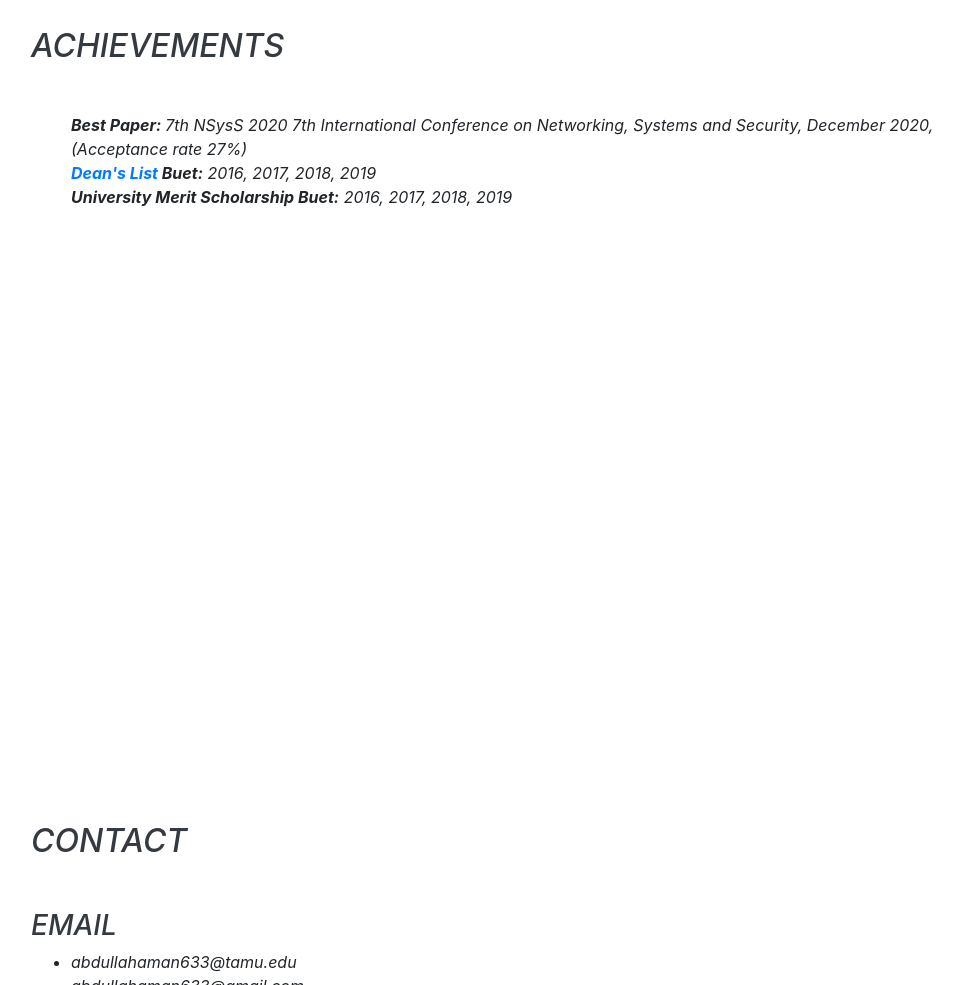
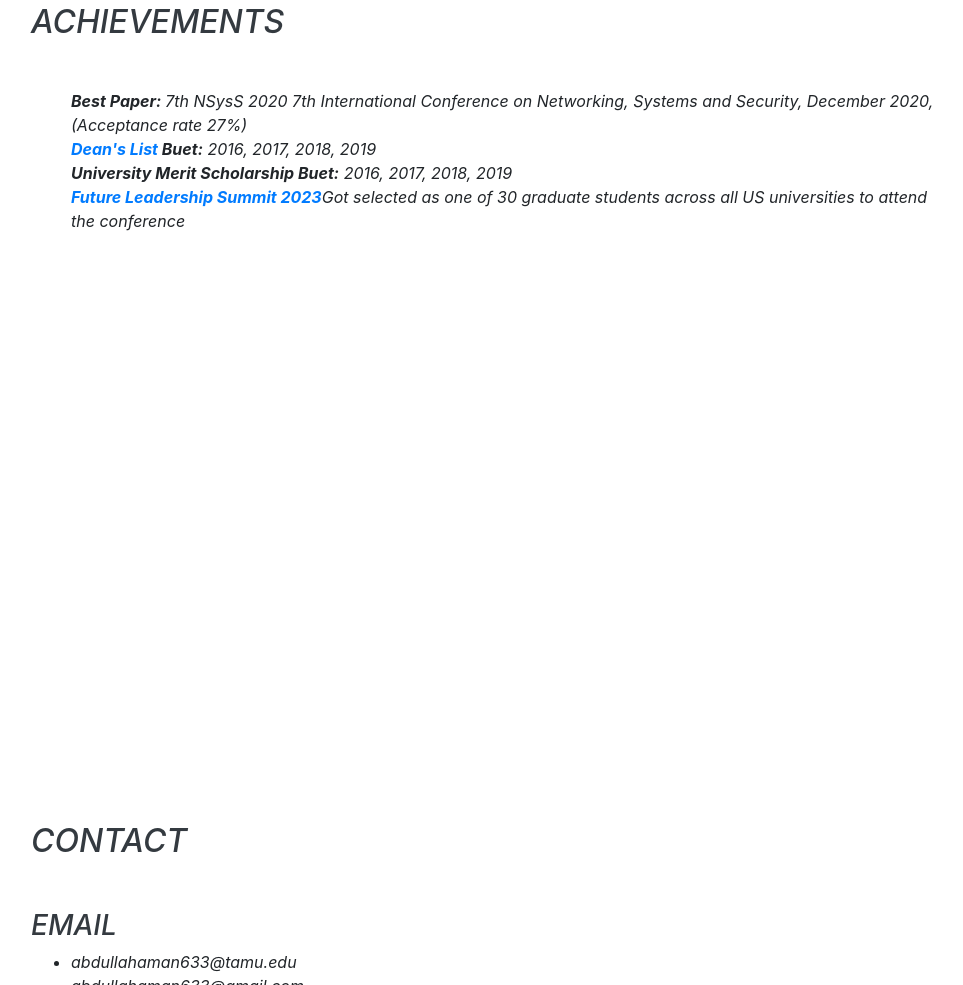
Before and after one commit to aman63/abdullahaman.github.io, a website with bundled scripts: page index.html in a window 1280 px wide. Shown: the part 5642-6627 px from the top of the page, without its empty margins (289-1252 px from the left). Built offline with nearby package versions, Linux system fonts and the light colour scheme; a web font is replaced by a local one.

Commit message:
Update index.html

```diff
--- a/index.html
+++ b/index.html
@@ -277,6 +277,7 @@ Dr. Md.  Shamsuzzoha  Bayzid</a>
 <li><strong>Best Paper: </strong>7th NSysS 2020 7th International Conference on Networking, Systems and Security, December 2020,(Acceptance rate 27%)</li>
 <li><strong><a href="https://cse.buet.ac.bd/undergrad/fund.php">Dean's List</a> Buet:</strong> 2016, 2017, 2018, 2019</li>
 <li><strong>University Merit Scholarship Buet:</strong> 2016, 2017, 2018, 2019</li>
+	<li><strong><a href="https://midas.umich.edu/collaboration/future-leaders-summit/future-leaders-summit-2023/">Future Leadership Summit 2023</a></strong>Got selected as one of 30 graduate students across all US universities to attend the conference</li>
 </ul>
 </div>
 </section>
```
